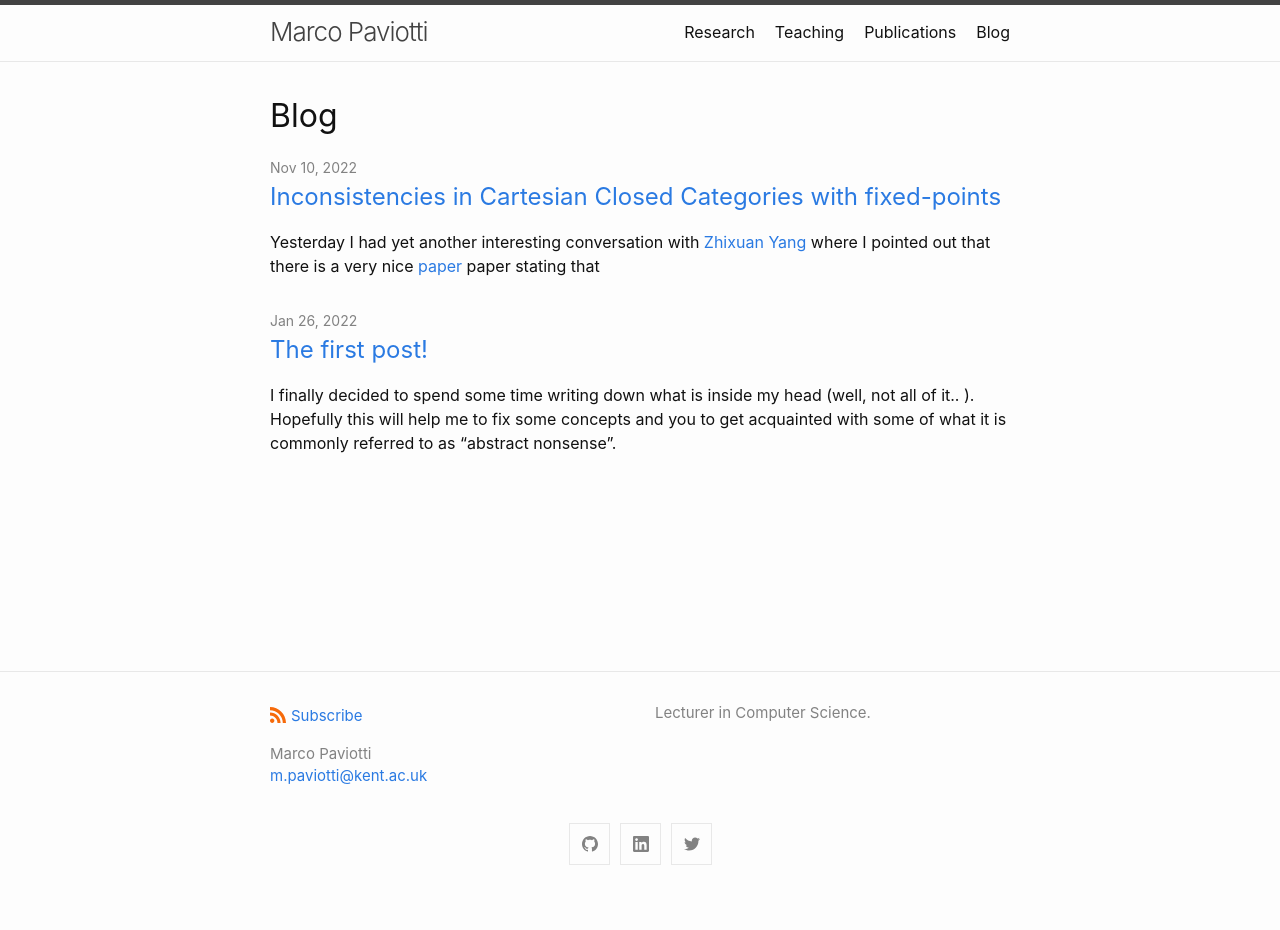
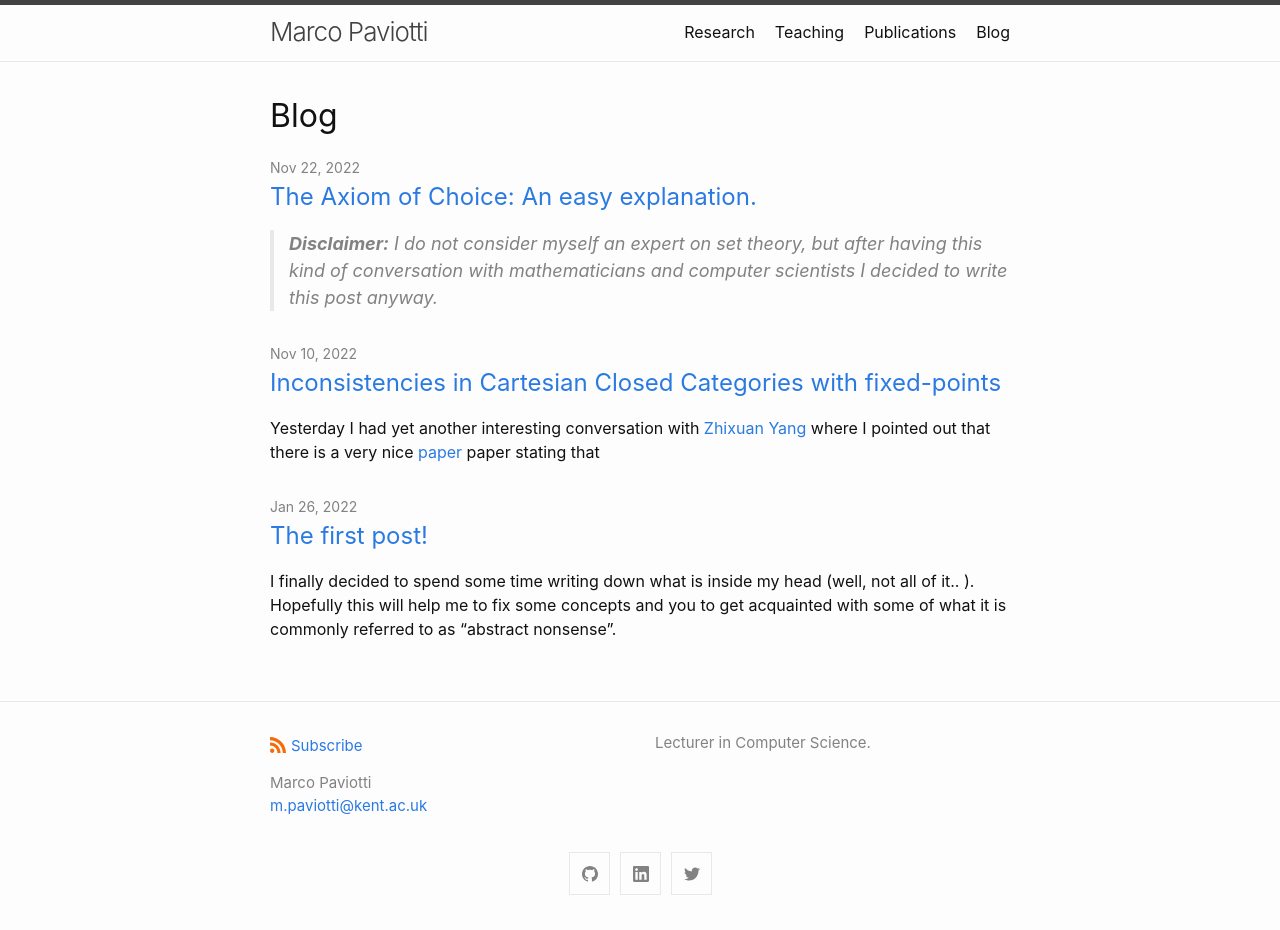
Before and after one commit to mpaviotti/mpaviotti.github.com, a Jekyll site: the page built from blog.markdown, in a window 1280 px wide. Built offline with Jekyll 4.4.1, drawn with Linux system fonts in a browser that asks for light colours; before the commit the page ends 900 px from its top, so only the background shows below that; some of the changed lines change nothing that is shown.

Commit message:
the Axiom of choice

```diff
--- /dev/null
+++ b/_posts/2022-11-22-axiom-of-choice.markdown
@@ -0,0 +1,98 @@
+---
+layout: post
+title:  "The Axiom of Choice: An easy explanation."
+date:   2022-11-22 13:14:21 +0000
+categories: foundations types
+---
+
+> **Disclaimer:** I do not consider myself an expert on set theory, but after having this kind  of conversation with mathematicians and computer scientists I decided to write this post anyway.
+
+The Axiom of Choice (AC) is a controversial axiom in set theory that states that the product of a family of non-empty sets is itself non-empty.
+
+First off, I would not write such a post if I was not convinced *there is* some
+misconception around this axiom and the reasons why it is needed. After all, it
+is common for a mathematical fact to become folklore to the point that people do not remember
+
+For example, as you will see, it is indeed true that the axiom of choice is connected with the existential quantifier, it is not true, however, that we cannot pick an element out of the existential because the logic is classical.
+
+The problem is that
+
+> the existential quantifier does not ensure there exists **one** element with a particular property in the domain of discourse
+
+But in order to fully understand what is going on we need to be more precise.
+So first let's being with the axiom of choice.
+
+### The axiom of choice (AC)
+The original formulation of the AC is the following.
+
+> Given a set $$X$$ and a family of non-empty sets $$\{A_x\}_{x \in X}$$ over
+> $$X$$, the infinite product of these sets, namely  $$\Pi_{x \in X}. A_{x}$$ is
+> non-empty
+
+For the record, the infinite product is defined as follows
+
+$$\Pi_{x \in X}. A_{x} = \{ f : X \to \bigcup_{x \in X} A_{x} \mid f(x) = A_{x} \}$$
+
+However, this statement is a little bit more packed than we would like it to be. An equivalent statement is skolemization.
+
+### Skolemization (Sk)
+Skolemization is what allows one to turn an existentially quantified formula into a function. Formally, skolemization is the following statement
+
+> Given a relation $$R \subseteq X \times Y$$, $$\forall x \in X. \exists y \in Y. R(x,y)$$ then $$\exists f \in X \to Y. \forall x \in X. R (x, f(x))$$
+
+The AC is equivalent to Skolemization. A full discussion of this fact can be
+found in
+[here](https://mathoverflow.net/questions/191010/when-does-skolemization-require-the-axiom-of-choice)
+
+For proving that Sk $$\Rightarrow$$ AC, for a family of sets $$\{A_{x}\}_{x \in
+X}$$, we define a relation $$R(x,y) = y \in A_{x}$$.  For the other direction we
+assume a relation $$R \subseteq X \times Y$$ and then we construct the family of
+sets $$\{A_{x}\}_{x \in X}$$ such that each $$A_{x} = \{ y \mid y \in Y \text{
+and } R(x,y)\}$$.
+
+### The existential
+Set theory is a first-order logic together with a set of axioms (9 of them
+exactly including the AC) postulating the existence of certain sets. Besides the propositional fragment of first-order logic there is also the predicate fragment formed by *universal quantification* ($$\forall$$) and *existential quantification* ($$\exists$$).
+
+The Existential Instantiation rule states that if we know there exists an $$x$$ that satisfies the property $$P$$ and we can construct a proof from a fresh $$t$$ that satisfies
+that property to a proposition $$R$$ then we can obtain $$R$$
+
+$$\frac{\exists x. P \qquad t, P[t/x]\cdots R }{R}$$
+
+with $$t$$ free for $$x$$ in $$P$$.
+
+So here we have to treat $$t$$ carefully in that it is a fresh $$t$$ that
+satifies $$P$$, but "we do not know what it is!".
+
+The reason why I put this sentence in quotes is because this is the explanation
+that many people would use. However, to me the real reason is that *we do not
+know how many other elements in the universe exist with such a property*. There is certainly one, but there may be more.
+
+### Failing to produce a choice function
+
+To prove Sk we have to assume $$\forall x \in X. \exists y \in Y. R(x, y)$$ and
+prove $$\exists f : X \to Y. \forall x \in X. R (x , f (x))$$
+Here though $$f : X \to Y$$ really means a relation $$f \subseteq X
+\times Y$$ such that it is a function, *i.e.* that for all $$x \in X$$ there exists only one $$y \in Y$$ such that $$(x,y) \in f$$.
+
+Now first we try to construct this relation $$f$$. The naive way I would do this is by using the axiom of comprehension and construct a set of all pairs such that the first component is in $$X$$ and the second is in $$Y$$ s.t. this $$y$$ exists such that $$R(x,y)$$
+
+$$f = \{(x, y) \mid x \in X \wedge y \in Y \wedge \exists y'. R(x, y') \wedge y = y'\}$$
+
+(I don't know whether there are other ways to do this)
+
+But now we have to prove $$f$$ is a function and that for all $$x \in X$$ we have $$R(x, f(x)$$. In particular, here is where we get in trouble because in order for $$f$$ to be a function we need to prove that for each $$x$$ we have a **unique** $$y \in Y$$ we map $$x$$ to. But the existential quantifier does not allows us to say that this $$y$$ is unique, only that there exists one. If there were multiple $$y$$s satisfying $$R(x,y)$$ then $$f$$ would clearly be not a function.
+
+### Conclusions
+Hopefully this untangles some confusion around the axiom of choice.
+
+On the other hand, it works in Type Theory simply because we have access to the proof that for every $$x$$ there exists a $$y$$ such that $$R(x,y)$$. But the reason why there exists only one is because inhabitants of the dependent product $$\Pi$$ are functions already.
+
+See the code below.
+
+{% highlight agda %}
+choice : ∀ (A B : Set) → ∀ (R : A →  B → Set) → (∀ (x : A) → Σ B (λ y → R x y)) → Σ (A → B) (λ f → ∀ x → R x (f x))
+choice A B R r = (λ x →  proj₁ (r x)) , (λ x → proj₂ (r x))
+{% endhighlight %}
+
+If you have any comment about this please feel free to drop me an email or something I would very happy to know more (especially if I said something wrong).
```
Also changed, not shown: teaching.markdown (line endings or trailing spaces).
